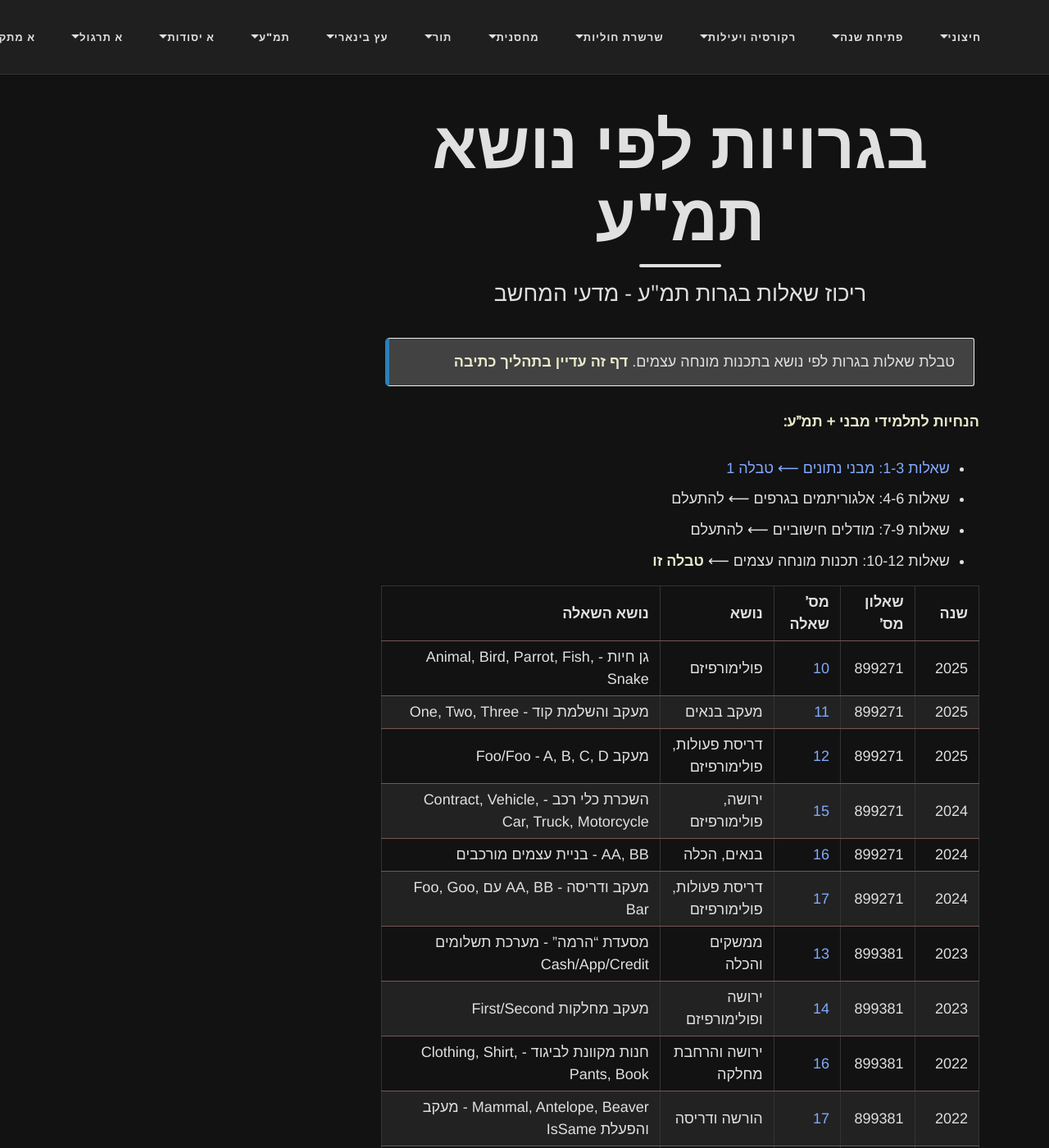
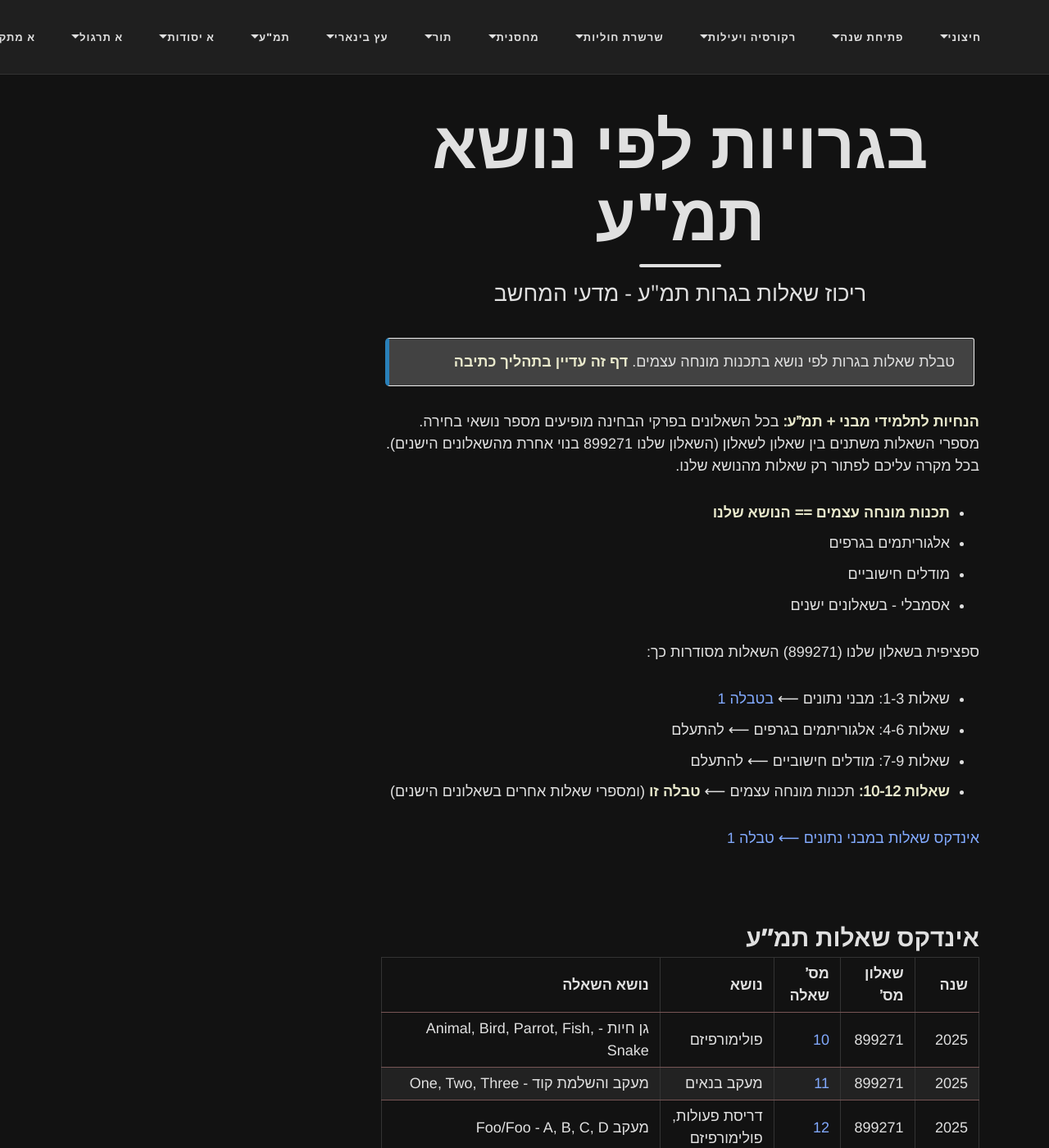
Before and after one commit to 3strategy/BeautifulMivney, a Jekyll site: the page built from bagruyot/IndexQuestionsByTopicOOP.md, in a window 1280 px wide and 1400 px high. Shown: the whole window at 82% size. Built offline with Jekyll 4.4.1, drawn with Linux system fonts in a browser that asks for light colours; comment, search, counter and statistics services are not loaded.

Commit message:
update index tables clarifications for תמע ומבני

```diff
--- a/_config.yml
+++ b/_config.yml
@@ -115,7 +115,8 @@ navbar-links:
     - פתרון מבחן 26.1.26: "/mivney/7testSols/tstxSol260126/"
     - מקבץ מהט 25: "/oop/02qmahat_tests_search.aspx.pdf"
 
-  - בגרויות: "/oop/Bagruyot"
+  - בגרויות תמ"ע: "/bagruyot/IndexQuestionsByTopicOOP/"
+  - בגרויות מבני נתונים: "/bagruyot/index/"
   - בחינות מה"ט: "https://data.labor.gov.il/Mahat/mahat_tests_search.aspx"
 
   א יסודות:
--- a/bagruyot/IndexQuestionsByTopicOOP.md
+++ b/bagruyot/IndexQuestionsByTopicOOP.md
@@ -10,12 +10,26 @@ lang: he
 טבלת שאלות בגרות לפי נושא בתכנות מונחה עצמים. **דף זה עדיין בתהליך כתיבה**
 
 **הנחיות לתלמידי מבני + תמ"ע:**
-- [שאלות 1-3: מבני נתונים ⟵ טבלה 1](/bagruyot/index)
+בכל השאלונים בפרקי הבחינה מופיעים מספר נושאי בחירה. מספרי השאלות משתנים בין שאלון לשאלון (השאלון שלנו 899271 בנוי אחרת מהשאלונים הישנים). בכל מקרה עליכם לפתור רק שאלות מהנושא שלנו.
+
+- **תכנות מונחה עצמים == הנושא שלנו**
+- אלגוריתמים בגרפים
+- מודלים חישוביים
+- אסמבלי - בשאלונים ישנים
+
+
+ספציפית בשאלון שלנו (899271) השאלות מסודרות כך:
+- שאלות 1-3: מבני נתונים ⟵ [בטבלה 1](/bagruyot/index)
 - שאלות 4-6: אלגוריתמים בגרפים ⟵ להתעלם
 - שאלות 7-9: מודלים חישוביים ⟵ להתעלם
-- שאלות 10-12: תכנות מונחה עצמים ⟵ **טבלה זו**
+- **שאלות 10-12:** תכנות מונחה עצמים ⟵ **טבלה זו** (ומספרי שאלות אחרים בשאלונים הישנים)
+
+[אינדקס שאלות במבני נתונים ⟵ טבלה 1](/bagruyot/index)
 
 
+## אינדקס שאלות תמ"ע
+
+{: .table-he}
 
 | שנה | שאלון מס' | מס' שאלה | נושא | נושא השאלה |
 |-----|----------|----------|------|------------|
@@ -115,4 +129,3 @@ lang: he
 | 2002 | 899205 | [22](/bagruyot/2002.6.205.pdf#page=22) | ירושה ותכנון מחלקות | צעצועים - Dolly/Safari |
 | 2002 | 899205 | [23](/bagruyot/2002.6.205.pdf#page=24) | מחלקות ועקרונות OOP | Stam/Davar - ניתוח פעולות |
 | 2002 | 899205 | [24](/bagruyot/2002.6.205.pdf#page=26) | תכנון מערכת | מילון אנגלי-אנגלי ממוחשב |
-{: .table-he}
```
Also changed, not shown: bagruyot/index.md (+6 -7 lines).
